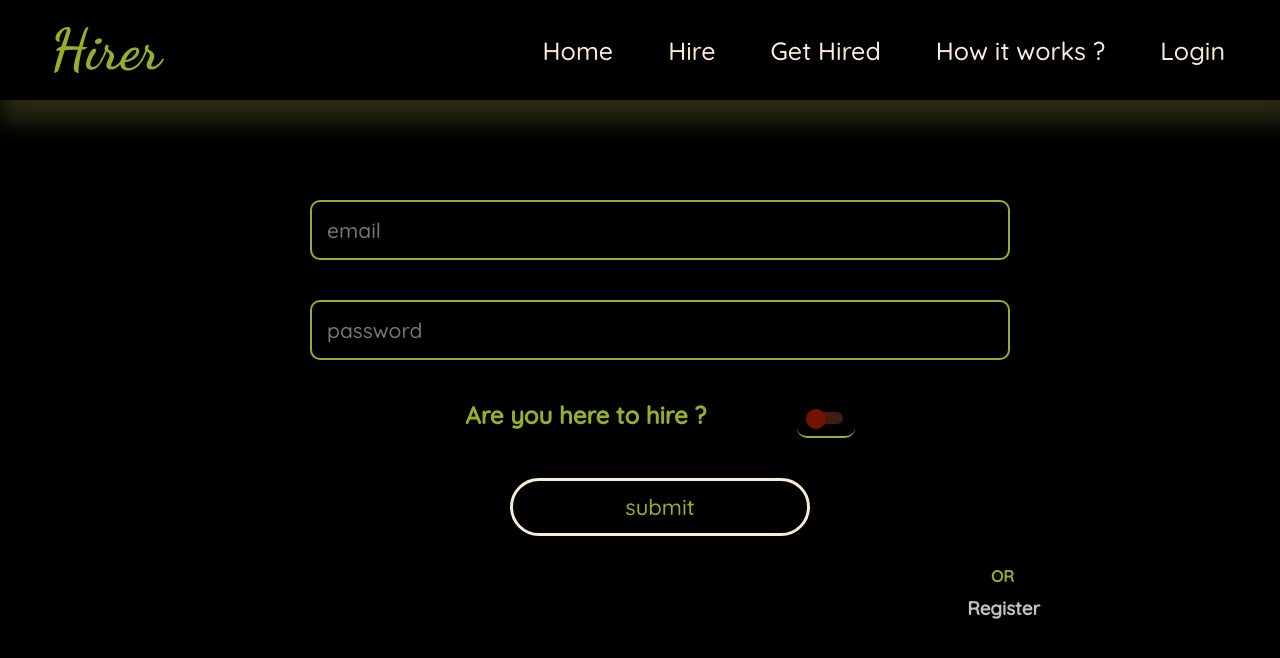
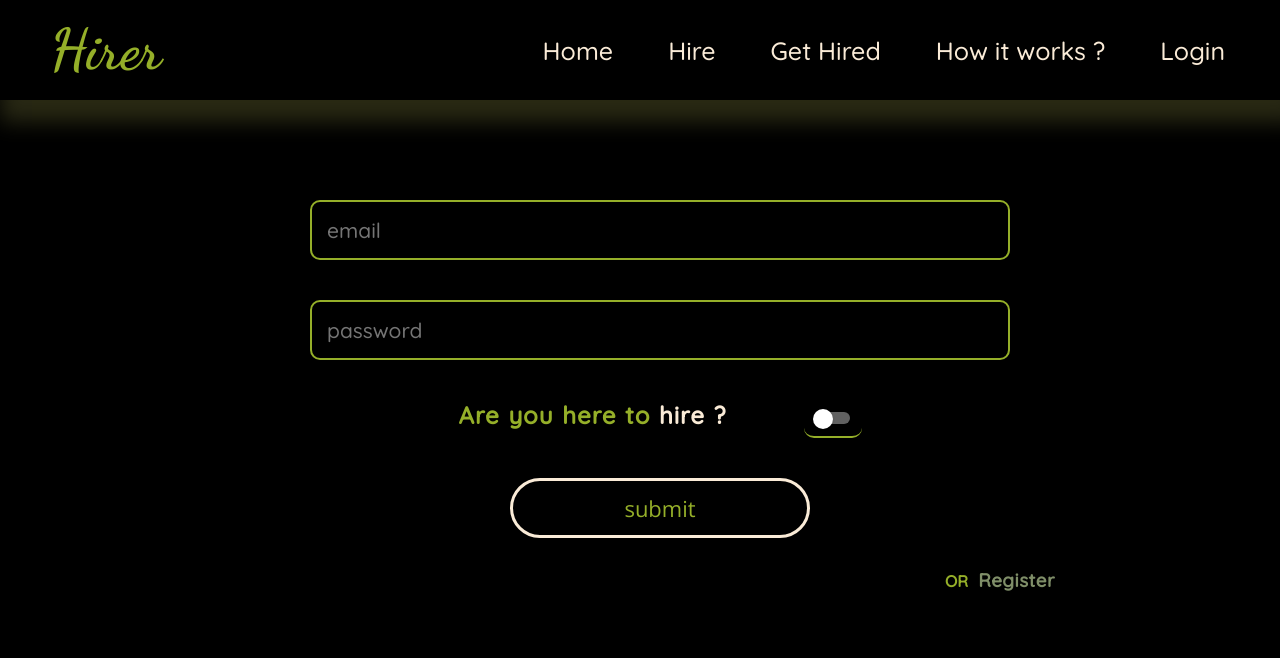
Before and after one commit to Ak-sd7/Hirer-app, a React (Vite) app: page /login in a window 1280 px wide. Shown: the top 658 px of the page. Built offline with nearby package versions, Linux system fonts and the light colour scheme; a web font is replaced by a local one.

Commit message:
toggle updated

```diff
--- a/src/Pages/Login.jsx
+++ b/src/Pages/Login.jsx
@@ -2,6 +2,8 @@ import { Stack } from "@mui/material"
 import "../Styles/login.css"
 import { useState } from "react"
 import TStyle from "../subComponents/TStyle"
+import { Link } from "react-router-dom"
+import { toast } from "react-hot-toast";
 
 const Login = () => {
 
@@ -11,26 +13,26 @@ const Login = () => {
   const submitHandler = (e)=>{
     e.preventDefault();
     return(
-      console.log("submitted")
+      toast.success("Submitted successfully")
     );
   }
 
   return (
-      <div style={{ display: "flex", justifyContent: "center", alignItems: "center", paddingTop: "100px", alignContent:"center", flexDirection:"column", maxHeight:"100vh"}}>
+      <div className="lmain">
         <form onSubmit={submitHandler}>
           <Stack spacing={5} paddingLeft={5} sx={{ alignItems: "center", justifyContent: "center" }}>
             <input className="in" placeholder="email" type="email" onChange={(e)=>{setEmail(e.target.value)}} value={email} required/>
             <input className="in" placeholder="password" type="password" onChange={(e)=>{setPassword(e.target.value)}} value={password} required/>
             <div className="toggle-container">
-              <h2>Are you here to hire ?</h2>
+              <h2>Are you here to<span style={{color:"antiquewhite"}}> hire ?</span></h2>
               <TStyle className="toggle" color="warning"/>
             </div>
             <button className="LoginB" style={{width: "300px"}}>submit</button>
           </Stack>
         </form>
         <div className="belowor">
-          <h4 style={{paddingRight:"26px", color:"#95af29"}}>OR</h4>
-          <h3 style={{paddingTop: "10px"}}>Register</h3>
+          <h4 style={{color:"#95af29"}}>OR</h4>
+          <Link to={"/register"} className="ll"><h3>Register</h3></Link>
         </div>
       </div>
   )
--- a/src/Styles/login.css
+++ b/src/Styles/login.css
@@ -1,3 +1,13 @@
+.lmain{
+    display: flex;
+    justify-content: center;
+    align-items: center;
+    padding-top: 100px;
+    align-content: center;
+    flex-direction: column;
+    max-height: 100vh;
+    max-width: 100wv;
+}
 .in{
     padding: 15px;
     font-size: 21px;
@@ -13,15 +23,16 @@
     align-items: stretch;
     justify-content: space-around;
     width: 480px;
-
 }
 .toggle-container>h2{
     font-family: Quicksand, 'Courier New', Courier, monospace;
     color: #95af29;
+    word-spacing: 1px;
+    letter-spacing: 1px;
 }
 
 .LoginB{
-    font-family: Quicksand, 'Courier New', Courier, monospace;;
+    font-family: Open Sans, 'Courier New', Courier, monospace;;
     background-color: black;
     padding: 12px;
     font-size: 22px;
@@ -43,14 +54,21 @@
     color: rgb(189, 194, 194);
     font-family: Quicksand, 'Courier New', Courier, monospace;
     display: flex;
-    flex-direction: column;
     width: 100vh;
     padding-top: 30px;
     flex-wrap: wrap;
-    align-items: flex-end;
+    justify-content: flex-end;
+    align-items: baseline;
+    margin-left: 30px;
 }
-.belowor>h3:hover{
-    color: rgb(247, 247, 247);
-    border-bottom: 2px dotted #95af29;
+.ll{
+    color: rgba(197, 220, 161, 0.646);
+    text-decoration: none;
+    padding-left: 10px;
+    letter-spacing: 0.5px;
+}
+.ll:hover{
+    color: rgb(255, 252, 252);
+    padding-bottom: 5px;
     cursor: pointer;
 }
--- a/src/subComponents/TStyle.jsx
+++ b/src/subComponents/TStyle.jsx
@@ -3,7 +3,7 @@ import { styled } from '@mui/material/styles';
 
 const TStyle = styled(Switch)(() => ({
     '& .MuiSwitch-switchBase:not(.Mui-checked)': {
-        color: "#721304", // Color for the unchecked switch
+        color: "white", // Color for the unchecked switch
     },
     '& .MuiSwitch-switchBase.Mui-checked': {
       color: "#95af29",
@@ -12,7 +12,7 @@ const TStyle = styled(Switch)(() => ({
       backgroundColor: "#95af29",
     },
     '& .MuiSwitch-track': {
-        backgroundColor: "#AA4A36", // Background color for the unchecked switch track
+        backgroundColor: "white", // Background color for the unchecked switch track
       },
   }));
 
```
